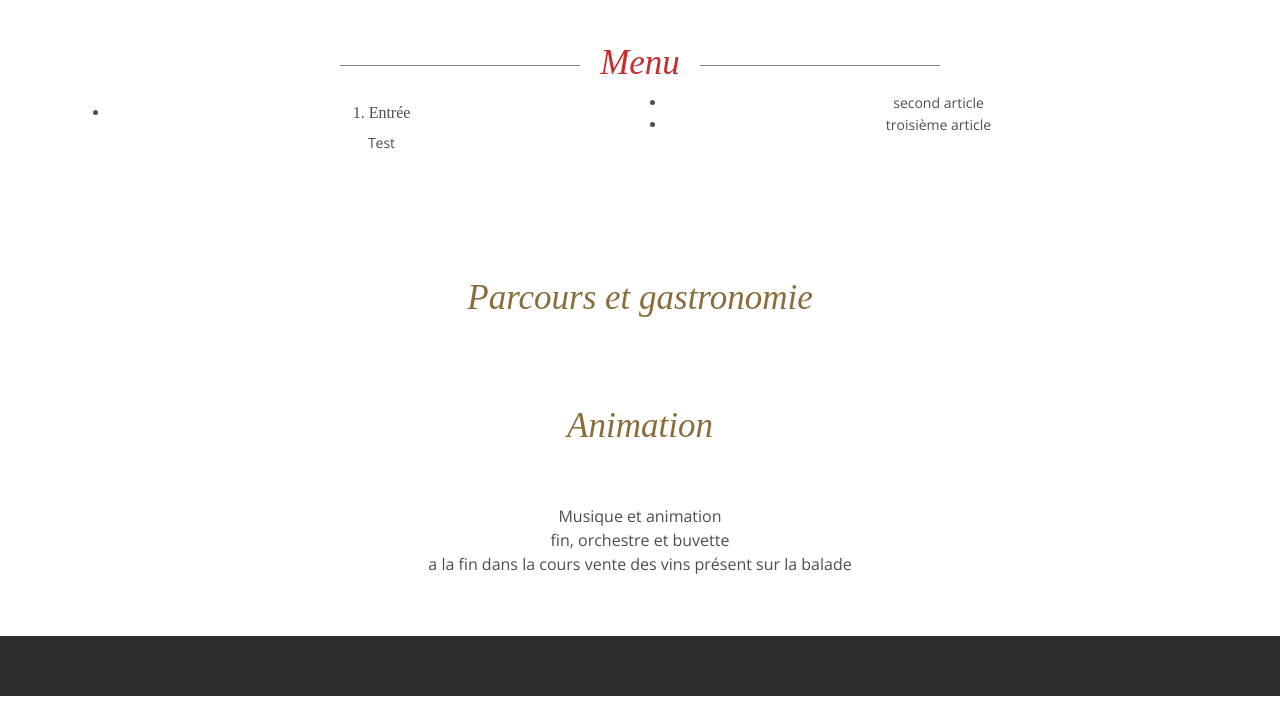
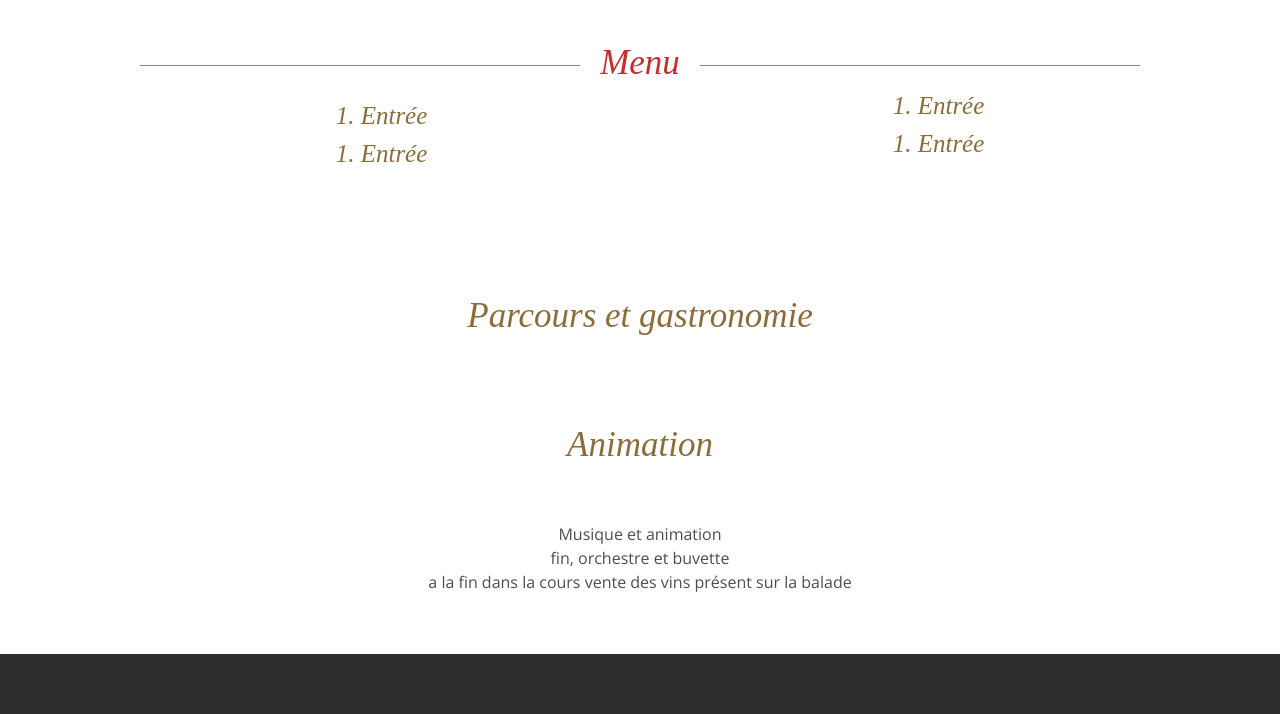
Before and after one commit to florentplomb/BaladeSite, a website: page public/index.html in a window 1280 px wide. Shown: the part 1696-2410 px from the top of the page. Drawn offline with nearby package versions, Linux system fonts and the light colour scheme.

Commit message:
menu section

```diff
--- a/public/css/main.css
+++ b/public/css/main.css
@@ -85,7 +85,9 @@ h3{
 }
 
 h4{
-  font-size: 16px;
+  font-size: 25px;
+  color:#8a6d3b;
+  font-style: italic;
 }
 
 a {
@@ -128,7 +130,7 @@ hr {
   content: " ";
   text-shadow: none;
   background-color: rgba(34, 34, 34, 0.542);
-  width: 240px;
+  width: 440px;
 }
 .menu h3:before {
   display: inline-block;
@@ -137,7 +139,7 @@ hr {
   content: " ";
   text-shadow: none;
   background-color: rgba(34, 34, 34, 0.542);
-  width: 240px;
+  width: 440px;
 }
 
 
--- a/public/index.html
+++ b/public/index.html
@@ -127,11 +127,12 @@
 
             <div class="menu center">
                 <h3>Menu</h3>
-            <ul class="two-col ">
-                <li><h4>1. Entrée</h4>
-                Test</li>
-                <li>second article</li>
-                <li>troisième article</li>
+            <ul class="two-col" style="list-style-type:none">
+                <li><h4>1. Entrée</h4></li>
+                <li><h4>1. Entrée</h4></li>
+                <li><h4>1. Entrée</h4></li>
+                <li><h4>1. Entrée</h4></li>
+
             </ul>
 
 
```
